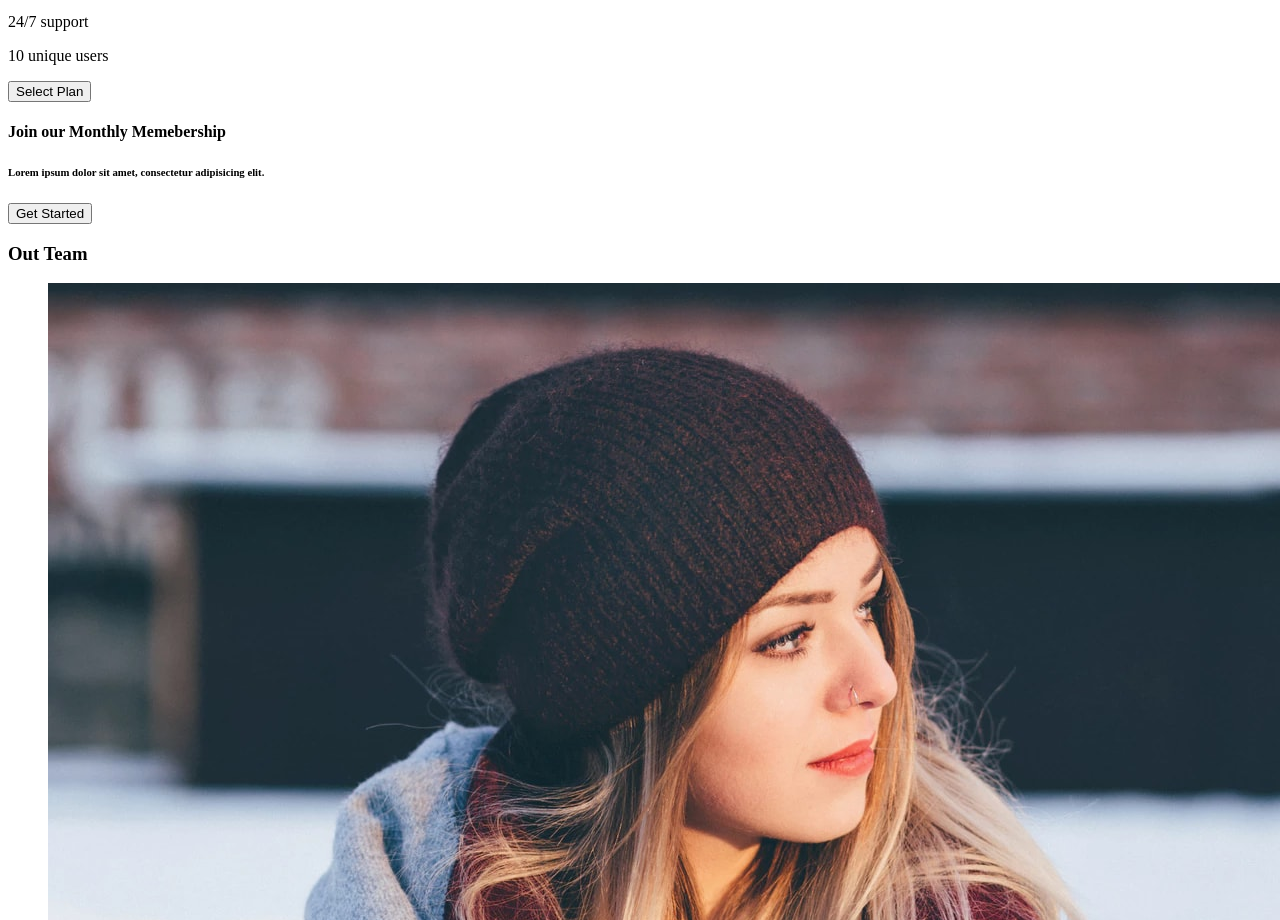
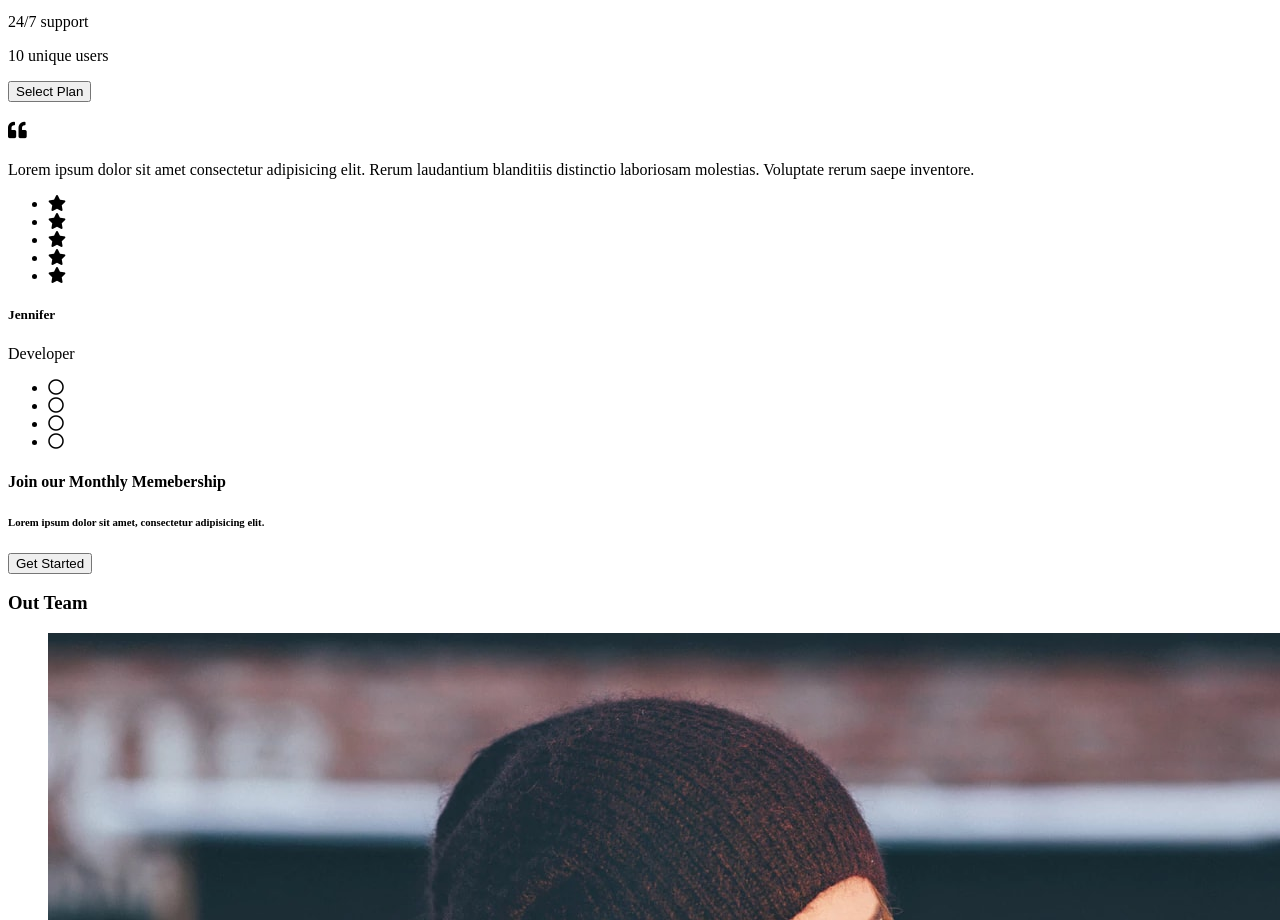
Before and after one commit to Eng-Mohamed-Osama/css3-html5-lab, a plain HTML site: page index.html in a window 1280 px wide. Shown: the part 9009-9929 px from the top of the page. Drawn offline with Linux system fonts and the light colour scheme; a script that the page names is missing.

Commit message:
Testimonials section update

```diff
--- a/index.html
+++ b/index.html
@@ -219,7 +219,29 @@
         </section>
         <section class="testimonials">
             <div class="container">
-
+                <div class="quote">
+                    <h3><i class="fas fa-quote-left"></i></h3>
+                    <p>Lorem ipsum dolor sit amet consectetur adipisicing elit. Rerum laudantium blanditiis distinctio laboriosam molestias. Voluptate rerum saepe inventore.</p>
+                    <div class="rating">
+                        <ul>
+                            <li><i class="fas fa-star"></i></li>
+                            <li><i class="fas fa-star"></i></li>
+                            <li><i class="fas fa-star"></i></li>
+                            <li><i class="fas fa-star"></i></li>
+                            <li><i class="fas fa-star"></i></li>
+                        </ul>
+                    </div>
+                    <h5>Jennifer</h5>
+                    <p>Developer</p>
+                </div>
+                <div class="controles">
+                    <ul class="control">
+                        <li><i class="far fa-circle"></i></li>
+                        <li class="active"><i class="far fa-circle"></i></li>
+                        <li><i class="far fa-circle"></i></li>
+                        <li><i class="far fa-circle"></i></li>
+                    </ul>
+                </div>
             </div>
         </section>
         <section class="banner__membership">
```
